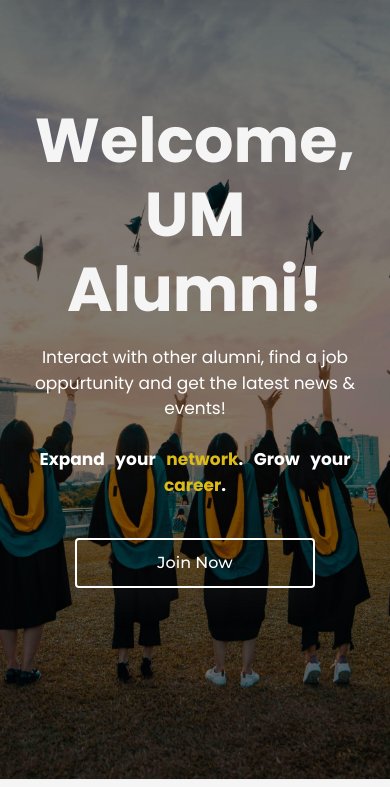
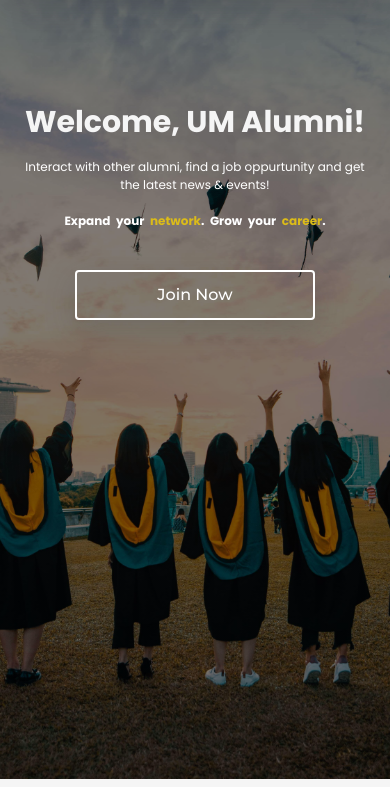
Before and after one commit to amarabjamal/Online-Alumni-System, a PHP site: page / in a window 390 px wide. Shown: the part 66-853 px from the top of the page. Run offline with PHP 8.4, Linux system fonts and the light colour scheme; some libraries are stand-ins or nearby versions.

Commit message:
clean up styles.css

```diff
--- a/styles/style.css
+++ b/styles/style.css
@@ -9,8 +9,6 @@
     --primary-color-pair : #E9CD3E;
     --secondary-color  : #eadec7;
     --heading-text-color :#a18247;
-    /* --primary-color : #854fee;
-    --secondary-color  : #4458dc; */
     --light-color : #fff6ca;
     --section-bg-color : #eadec7;
     --bg-color:#f5f5f5;
@@ -182,6 +180,21 @@ html {
 
 .landing-desc strong {
     word-spacing: 7px;
+}
+
+@media screen and (max-width: 576px) {
+    .landing-page h1 {
+        font-size: 30px;
+    }
+
+
+    .landing-desc {
+        font-size: 12px;
+    }
+
+    .landing-desc strong {
+        word-spacing: 3px;
+    }
 }
 
 .landing-desc .highlight {
```
